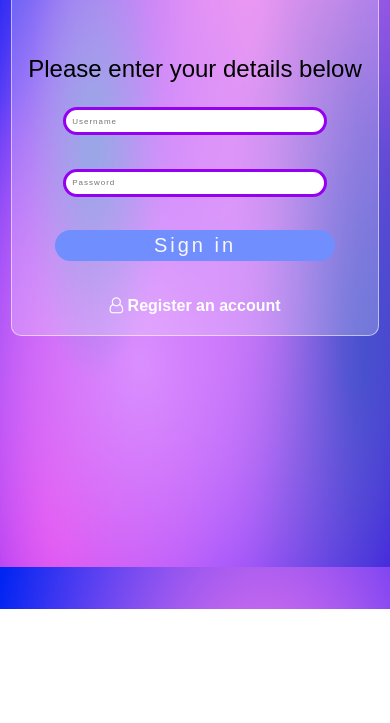
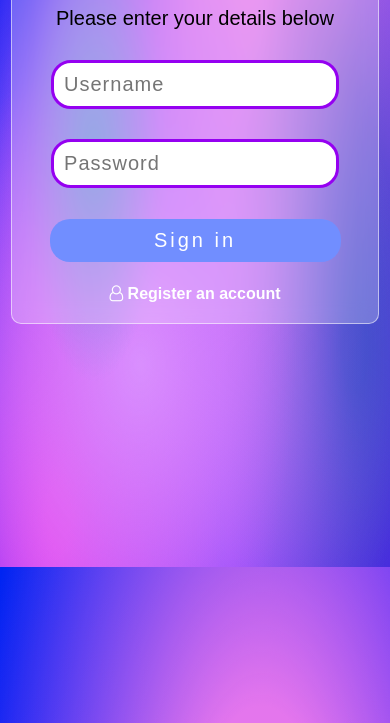
Before and after one commit to MishaliaPillay/ChatApp, a website: page Pages/login-page.html in a window 390 px wide. Shown: the part 277-1000 px from the top of the page. Before the commit the page ends 886 px from the top, so only its background shows below. Drawn offline with Linux system fonts and the light colour scheme.

Commit message:
login page styling fixed , it is responsive

```diff
--- a/Pages/login-page.html
+++ b/Pages/login-page.html
@@ -4,6 +4,7 @@
     <meta charset="UTF-8" />
     <meta name="viewport" content="width=device-width, initial-scale=1.0" />
     <title>Chatter</title>
+    <link rel="stylesheet" type="text/css" href="../styles/global.css" />
     <link
       rel="stylesheet"
       type="text/css"
@@ -13,10 +14,8 @@
       rel="stylesheet"
       href="https://cdnjs.cloudflare.com/ajax/libs/font-awesome/4.7.0/css/font-awesome.min.css"
     />
-    <link rel="stylesheet" type="text/css" href="../styles/global.css" />
   </head>
   <body>
-    <header></header>
     <section class="login-page-card">
       <h1 class="general-header">Welcome back!</h1>
       <p class="general-text">Please enter your details below</p>
--- a/styles/Pages/chat.css
+++ b/styles/Pages/chat.css
@@ -13,27 +13,6 @@
   border: 1px solid rgba(255, 255, 255, 0.542);
   border-radius: 10px;
   margin-bottom: 100px;
-}
-
-::-webkit-scrollbar {
-  border-radius: 5px;
-  width: 10px;
-}
-
-/* Track */
-::-webkit-scrollbar-track {
-  border-radius: 10px;
-  background: #f1f1f1;
-}
-
-/* Handle */
-::-webkit-scrollbar-thumb {
-  background: #888;
-}
-
-/* Handle on hover */
-::-webkit-scrollbar-thumb:hover {
-  background: #555;
 }
 
 .chat-banner {
--- a/styles/Pages/login-page.css
+++ b/styles/Pages/login-page.css
@@ -1,6 +1,5 @@
 .login-page-card {
-  display: block;
-  margin: auto;
+  margin: 10% auto;
   width: 90%;
   max-width: 600px;
   text-align: center;
@@ -9,25 +8,30 @@
   display: grid;
   justify-content: center;
   align-items: center;
-  margin: 5vh auto;
+
   background: rgba(255, 255, 255, 0.234);
   -webkit-backdrop-filter: blur(10px);
   backdrop-filter: blur(10px);
   border: 1px solid rgba(255, 255, 255, 0.542);
   border-radius: 10px;
 }
+
 .input-container {
   border-radius: 20px;
-  padding: 0.5em 0.3em;
-  width: 100%;
+  padding: 10px;
+  width: 90%;
   max-width: 350px;
-  margin: 00;
+  margin: 0 0;
   font-size: 20px;
   outline: none;
   border: 3px solid #9500f1;
   cursor: pointer;
-
+  margin-top: 10px;
   letter-spacing: 1px;
+  margin-bottom: 0;
+}
+#name-feedback {
+  margin: 2px;
 }
 .sign-up {
   color: rgb(255, 255, 255);
@@ -40,22 +44,23 @@
 .general-header {
   font-family: sans-serif;
   font-weight: lighter;
-  font-size: 3.5rem;
+  font-size: 40px;
+  margin: 10px 0;
 }
 
 .general-text {
   font-family: sans-serif;
-  font-size: 1.5rem;
+  font-size: 20px;
 }
 
 .submit-button {
   background-color: #718eff;
-  border-radius: 25px;
-  padding: 0.2em;
+  border-radius: 20px;
+  padding: 10px;
   width: 100%;
   max-width: 400px;
-
-  font-size: 40px;
+  margin-top: 15px;
+  font-size: 20px;
   outline: none;
   border: none;
   cursor: pointer;
@@ -84,23 +89,9 @@ body {
     linear-gradient(125deg, rgb(0, 36, 242) 1%, #4c00fcff 100%);
 }
 
-html,
-body {
-  height: 100%;
-  margin: 0;
-  padding: 0;
-}
-
 @media (max-width: 768px) {
-  .input-container {
-    width: 80%;
-    font-size: 1rem;
-    padding: 0.8em;
-  }
-
-  .submit-button {
-    width: 90%;
-    font-size: 30px;
+  .login-page-card {
+    margin: 25% auto;
   }
   .sign-up {
     color: rgb(255, 255, 255);
@@ -111,22 +102,7 @@ body {
   }
 }
 @media (max-width: 480px) {
-  .input-container {
-    width: 70%;
-    font-size: 0.5rem;
-    padding: 0.8em;
-  }
-
-  .submit-button {
-    width: 80%;
-    max-width: 500px;
-    margin: 5% 0;
-    font-size: 20px;
-    outline: none;
-    border: none;
-    cursor: pointer;
-    color: rgb(248, 248, 248);
-    letter-spacing: 3px;
-    margin-bottom: 10%;
+  .login-page-card {
+    margin: 40% auto;
   }
 }
```
